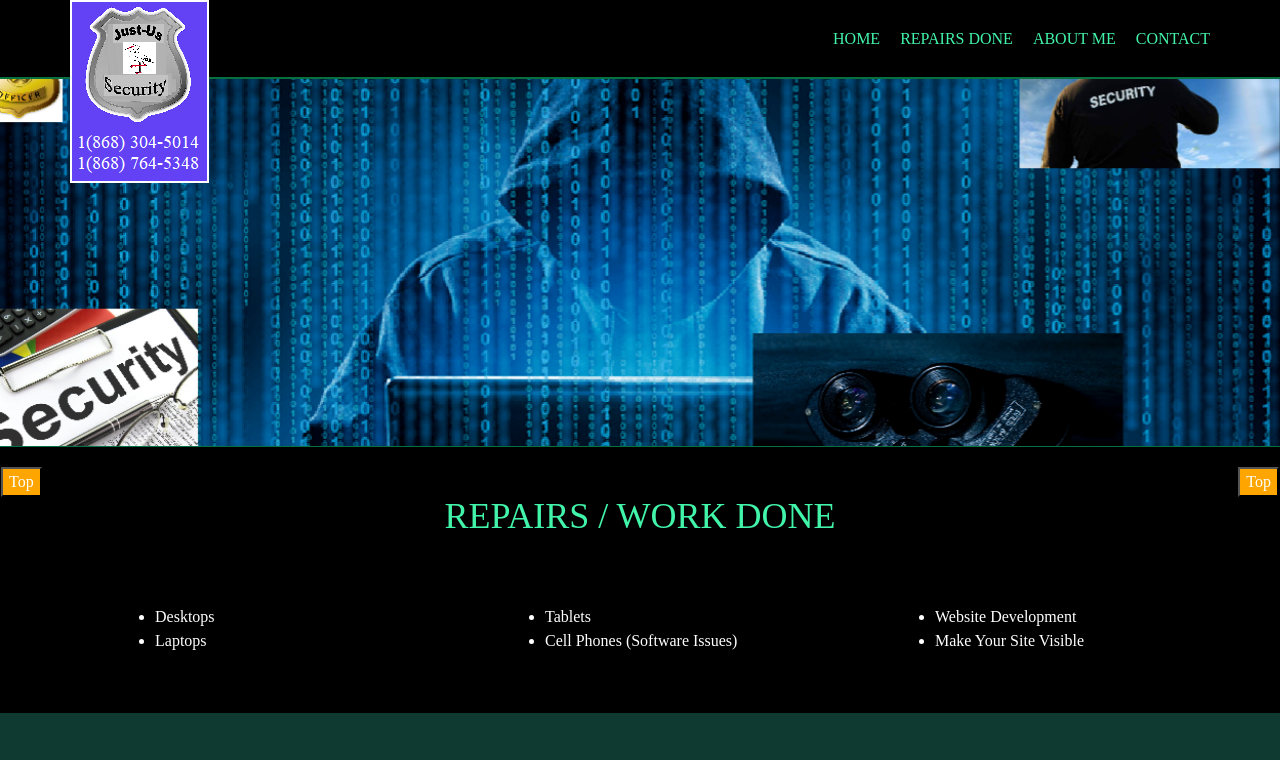
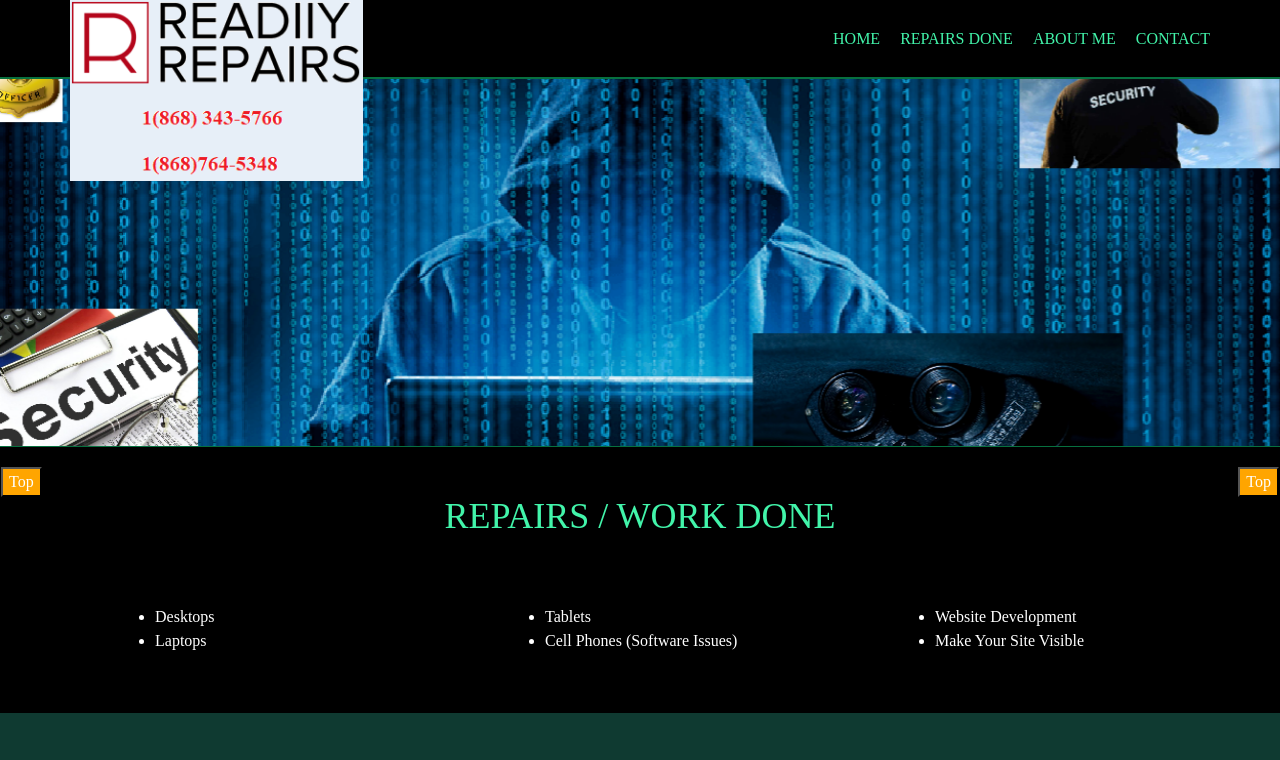
Before and after one commit to richardstufff/repairs, a plain HTML site: page index.html in a window 1280 px wide. Shown: the top 760 px of the page. Drawn offline with Linux system fonts and the light colour scheme; a web font is replaced by a local one.

Commit message:
Update index.html

```diff
--- a/index.html
+++ b/index.html
@@ -35,7 +35,7 @@
                 <div class="row">
                     <div id="logo" class="col-sm-3 clearfix">
                         <a href="/index.html" title="">
-                            <img src="images/logo2.png" alt="Just Us Security" class="img-responsive">
+                            <img src="images/logo122.png" alt="Just Us Security" class="img-responsive">
                         </a>
                     </div>
                     <div id="menu" class="col-sm-9">
```
